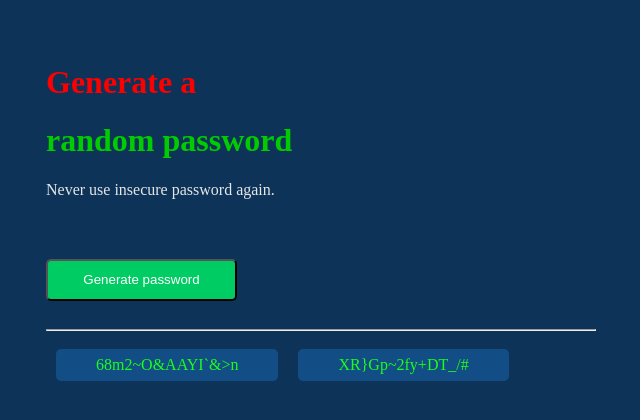
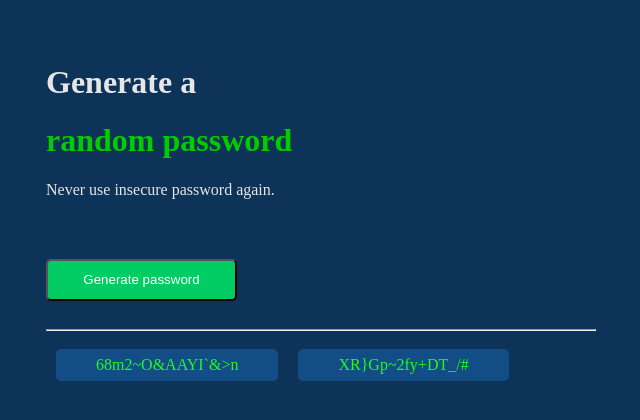
Before and after one commit to Tin797/Password-generator, a plain HTML site: page index.html in a window 1280 px wide. Shown: the whole page, without its empty margins (6-646 px from the left). Drawn offline with Linux system fonts and the light colour scheme.

Commit message:
Update-header#1color
update header color to
color: rgb(230, 230, 230);

```diff
--- a/index.css
+++ b/index.css
@@ -10,7 +10,7 @@ body {
     height: 550px;
 }
 #ft-line{
-    color: rgb(250, 0, 0);
+    color: rgb(230, 230, 230);
 }
 #text-el{
     color: rgb(230, 230, 230);
```
